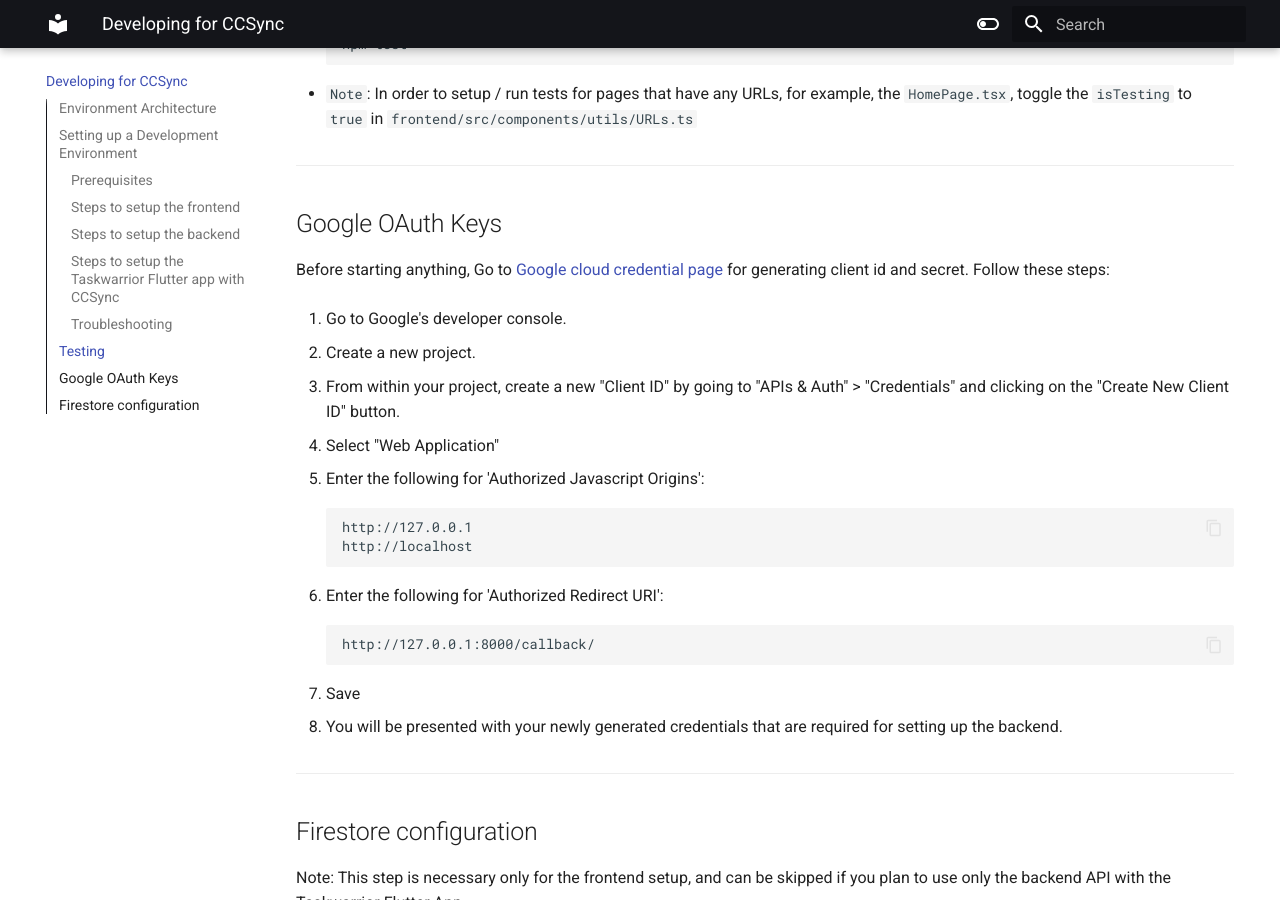
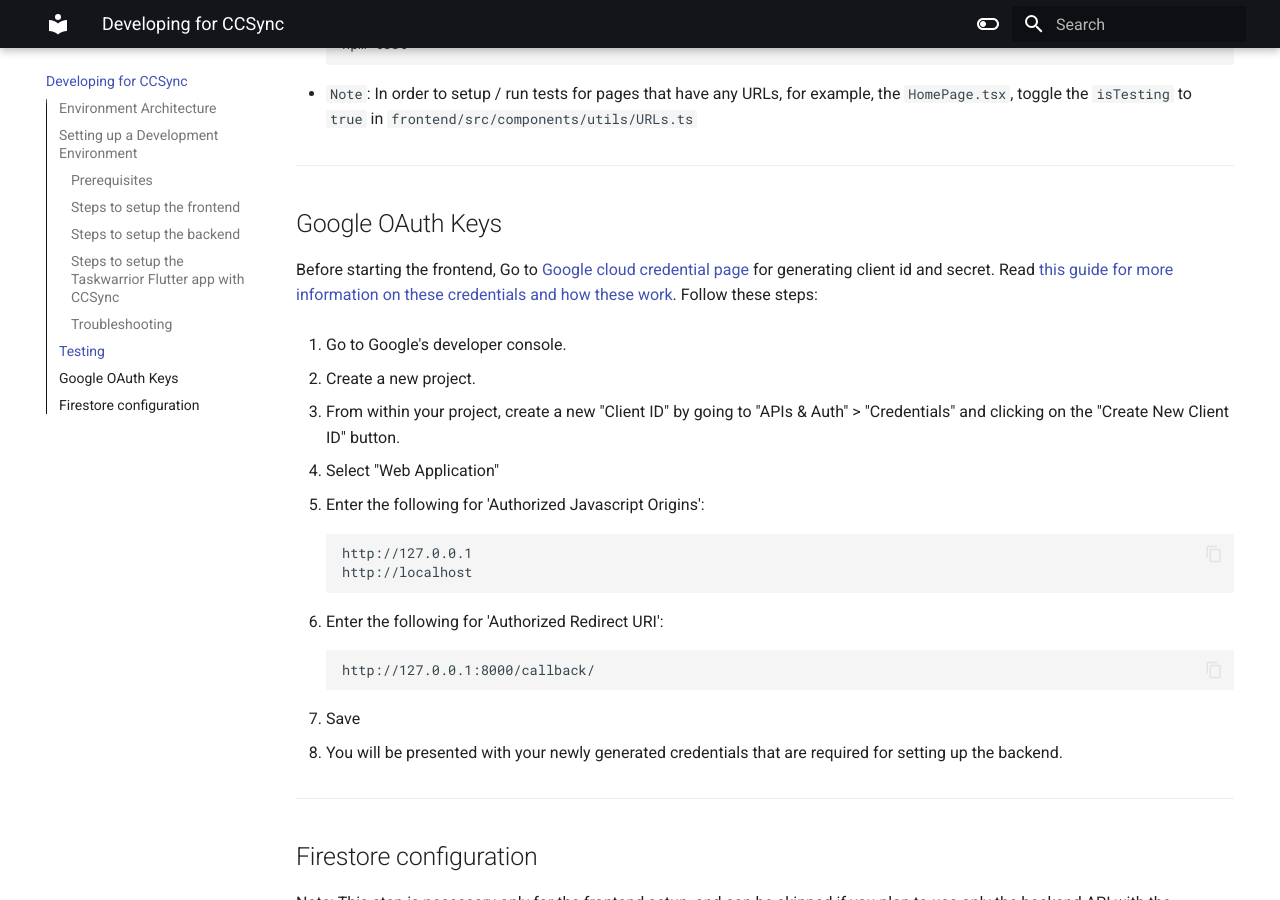
Before and after one commit to its-me-abhishek/ccsync-docs, an MkDocs documentation site: the page built from docs/index.md, in a window 1280 px wide and 900 px high, scrolled down 3721 px. Built offline with MkDocs 1.6.1 and Material for MkDocs 9.7.7, drawn with Linux system fonts in a browser that asks for light colours.

Commit message:
Update index.md

```diff
--- a/docs/index.md
+++ b/docs/index.md
@@ -140,7 +140,7 @@ Here, `package_name` is the test suite you want to run.
 
 ## Google OAuth Keys
 
-Before starting anything, Go to [Google cloud credential page](https://console.cloud.google.com/apis/credentials) for generating client id and secret. Follow these steps:
+Before starting the frontend, Go to [Google cloud credential page](https://console.cloud.google.com/apis/credentials) for generating client id and secret. Read [this guide for more information on these credentials and how these work](https://developers.google.com/identity/protocols/oauth2). Follow these steps:
 
 1.  Go to Google's developer console.
 
```
